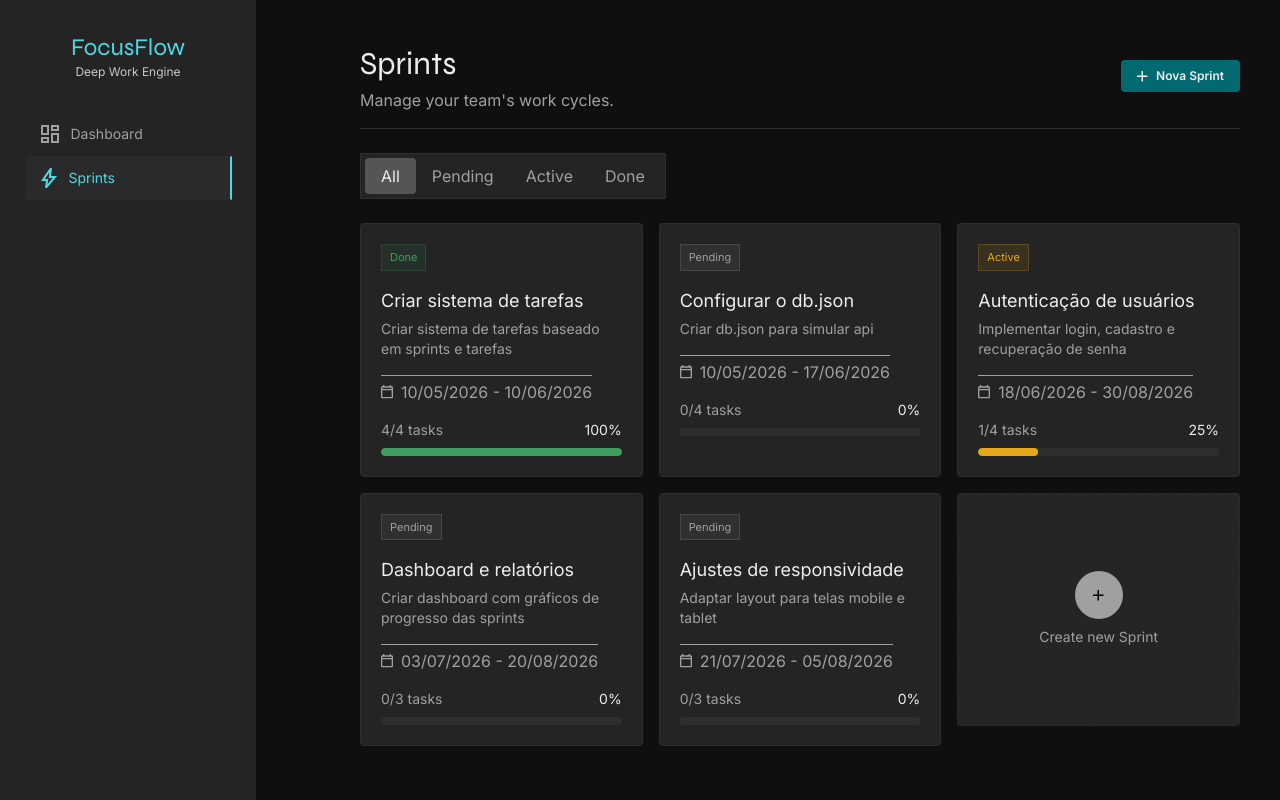
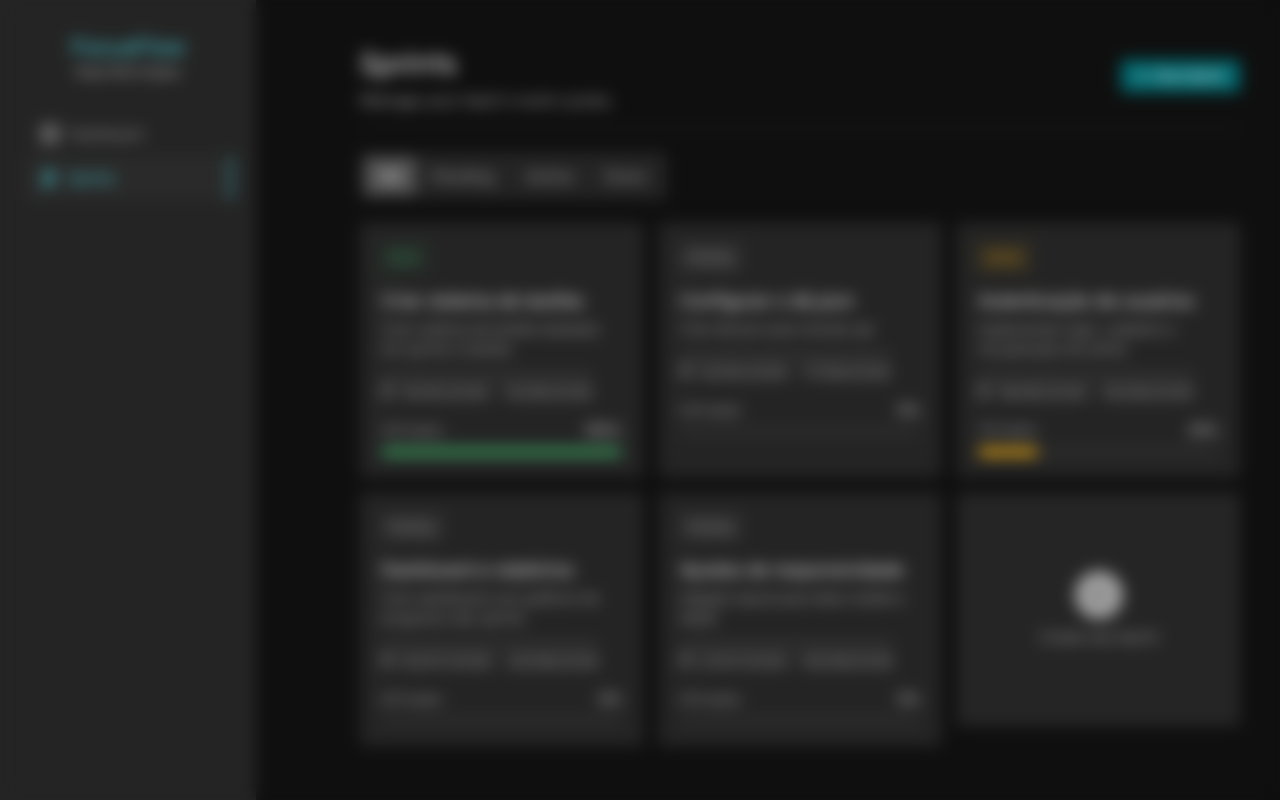
Before and after one commit to JoaoGustavo-dev/focusflow, a React (Vite) app: page /sprints in a window 1280 px wide. Both pictures are taken after a click on the button "Nova Sprint". Built offline with nearby package versions, Linux system fonts and the light colour scheme; data requests are answered from the project's data file.

Commit message:
feat(sprint): scaffold create sprint modal with open/close wiring

```diff
--- /dev/null
+++ b/src/components/CreateSprintModal.jsx
@@ -0,0 +1,27 @@
+import { useRef } from 'react'
+import { createPortal } from 'react-dom'
+import { CSSTransition } from 'react-transition-group'
+
+const CreateSprintModal = ({ isOpen }) => {
+  const nodeRef = useRef()
+
+  return createPortal(
+    <CSSTransition
+      in={isOpen}
+      nodeRef={nodeRef}
+      timeout={500}
+      unmountOnExit
+      classNames="modal"
+    >
+      <div
+        ref={nodeRef}
+        className="fixed top-0 bottom-0 left-0 flex h-screen w-screen items-center justify-center backdrop-blur"
+      >
+        {/* dialog */}
+      </div>
+    </CSSTransition>,
+    document.body
+  )
+}
+
+export default CreateSprintModal
--- a/src/components/SprintCards.jsx
+++ b/src/components/SprintCards.jsx
@@ -10,7 +10,7 @@ import { Fragment } from 'react'
 import EmptyMessage from './EmptyMessage'
 import { Link } from 'react-router-dom'
 
-const SprintCards = ({ activefilter }) => {
+const SprintCards = ({ activefilter, onCreateSprintClick }) => {
   const { data: sprints } = useGetSprints()
   const { data: tasks } = useGetTasks()
 
@@ -86,7 +86,10 @@ const SprintCards = ({ activefilter }) => {
             )
           })}
           <div className="bg-main/10 border-border flex h-[233.500px] w-full flex-col items-center justify-center gap-2 rounded-sm border border-dashed">
-            <button className="bg-secondary flex h-12 w-12 items-center justify-center rounded-[50%] hover:cursor-pointer">
+            <button
+              className="bg-secondary flex h-12 w-12 items-center justify-center rounded-[50%] hover:cursor-pointer"
+              onClick={onCreateSprintClick}
+            >
               <PlusIcon />
             </button>
             <p className="text-secondary text-sm">Create new Sprint</p>
--- a/src/pages/Sprints.jsx
+++ b/src/pages/Sprints.jsx
@@ -4,15 +4,21 @@ import PlusIcon from '../assets/icons/plus.svg?react'
 import Tabs from '../components/Tabs'
 import { useState } from 'react'
 import SprintCards from '../components/SprintCards'
+import CreateSprintModal from '../components/CreateSprintModal'
 
 const Sprints = () => {
   const [active, setActive] = useState('all')
+  const [createSprintModalIsOpen, setCreateSprintModalIsOpen] = useState(false)
+
+  const handleCreateSprintModalClick = () => {
+    return setCreateSprintModalIsOpen(true)
+  }
 
   return (
     <div className="flex flex-col gap-6 p-10">
       <div className="border-border flex items-center justify-between border-b pb-4">
         <Header title="Sprints" description="Manage your team's work cycles." />
-        <Button>
+        <Button onClick={handleCreateSprintModalClick}>
           <PlusIcon />
           Nova Sprint
         </Button>
@@ -20,7 +26,11 @@ const Sprints = () => {
 
       <Tabs activeOption={active} filterFunction={setActive} />
 
-      <SprintCards activefilter={active} />
+      <SprintCards
+        onCreateSprintClick={handleCreateSprintModalClick}
+        activefilter={active}
+      />
+      <CreateSprintModal isOpen={createSprintModalIsOpen} />
     </div>
   )
 }
```
